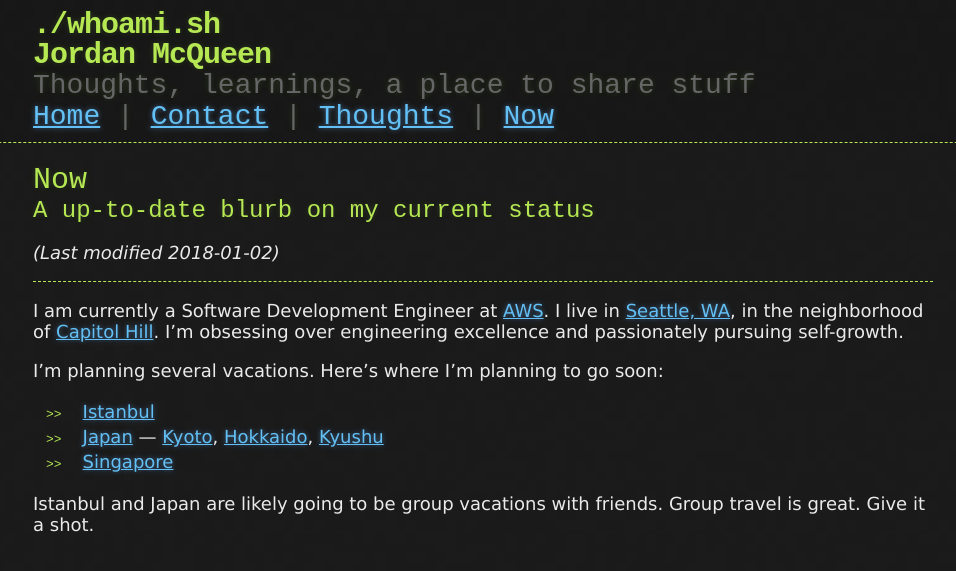
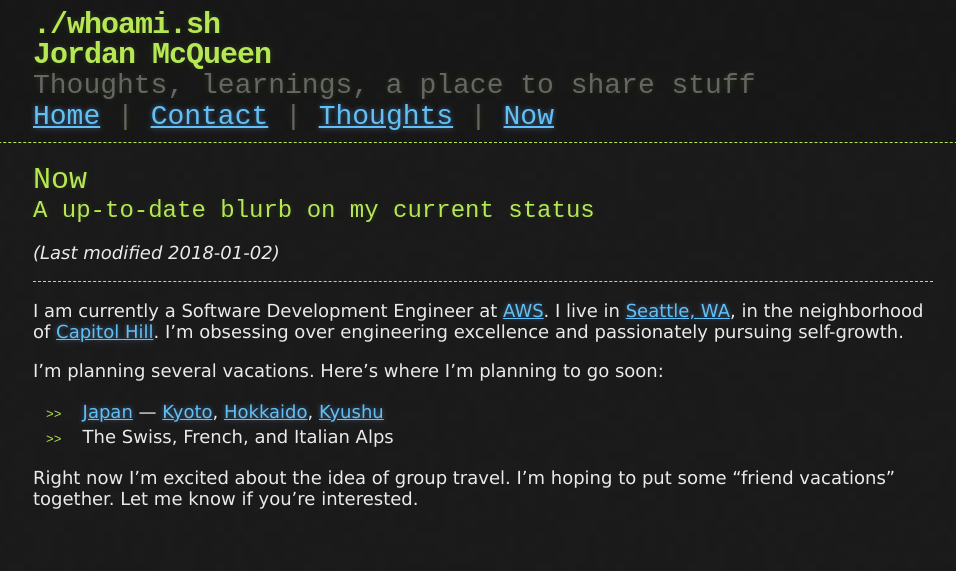
Before and after one commit to mcqueenjordan/mcqueenjordan.github.io, a Jekyll site: the page built from now.md, in a window 1280 px wide. Shown: the top 571 px of the page, without its empty margins (157-1113 px from the left). Built offline with Jekyll 4.4.1, drawn with Linux system fonts in a browser that asks for light colours; our own code applies the rules of GitHub Pages for plain Markdown files.

Commit message:
update travel locations

```diff
--- a/now.md
+++ b/now.md
@@ -16,12 +16,11 @@ self-growth.
 
 I'm planning several vacations. Here's where I'm planning to go soon:
 
-- [Istanbul][istanbul]
 - [Japan][japan] &mdash; [Kyoto][kyoto], [Hokkaido][hokkaido], [Kyushu][kyushu]
-- [Singapore][singapore]
+- The Swiss, French, and Italian Alps
 
-Istanbul and Japan are likely going to be group vacations with friends. Group
-travel is great. Give it a shot.
+Right now I'm excited about the idea of group travel. I'm hoping to put some
+"friend vacations" together. Let me know  if you're interested.
 
 [aws]: https://aws.amazon.com
 [seattle]: https://en.wikipedia.org/wiki/Seattle
```
